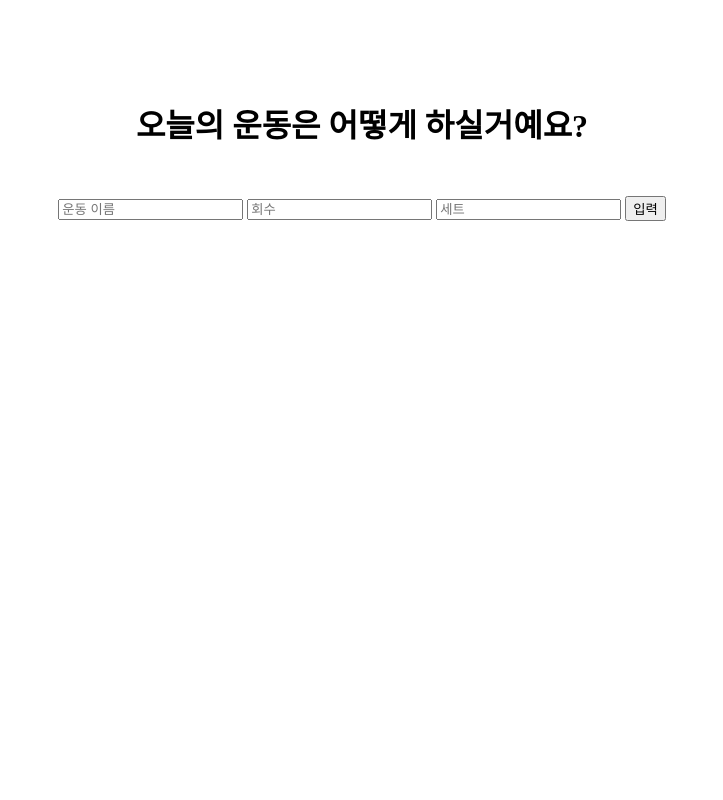
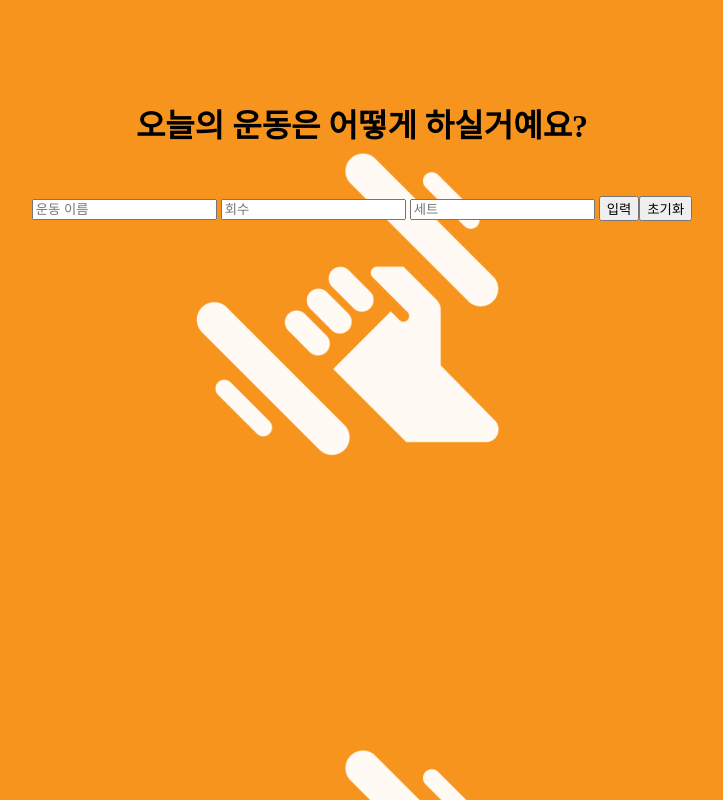
Before and after one commit to kielkoreld/contest, a Flask app: page / in a window 1280 px wide. Shown: the whole page, without its empty margins (278-1001 px from the left). Run offline with Flask 2, Linux system fonts and the light colour scheme.

Commit message:
Add files via upload

```diff
--- a/manage.py
+++ b/manage.py
@@ -3,6 +3,7 @@ menu = []
 app = Flask(__name__)
 @app.route('/')
 def index():
+    menu.clear()
     return render_template("index.html")
 @app.route('/create/', methods = ['GET', 'POST'])
 def create():
--- a/static/css/classic.css
+++ b/static/css/classic.css
@@ -9,4 +9,11 @@ form{
 }
 div{
     text-align: center;
+}body{
+    background-image: url("fitness-exercise-dumbell-workout-icon-1280x597.png");
 }
+.container{
+    display:flex;
+    align-items: center;
+    justify-content: center;
+}
--- a/templates/index.html
+++ b/templates/index.html
@@ -5,16 +5,21 @@
     </head>
     <body>
         <h1>오늘의 운동은 어떻게 하실거예요?</h1>
+        <div class="container">
             <form action = "/create/" method = "POST">
                 <input type = "text" name = "name" placeholder = "운동 이름">
                 <input type = "text" name = "count" placeholder = "회수">
                 <input type = "text" name = "setting" placeholder = "세트">
                 <input type = "submit" value = "입력">
             </form>
+            <form action = '/'>
+                <input type = "submit" value = "초기화">
+            </form>
+        </div>
             {% for item in menu %}
                 <div>
                     {% for check in range(item['setting']) %}
-                        <input type = "checkbox">
+                        <input type = "checkbox" >
                     {% endfor %}
                     {{item['name']}}
                     {{item['count']}}
```
Also changed, not shown: static/css/fitness-exercise-dumbell-workout-icon-1280x597.png (added). Lines whose indentation alone changed are shown as unchanged.
